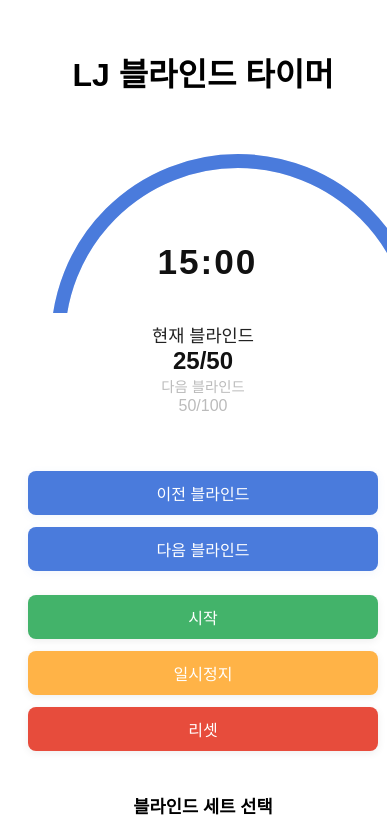
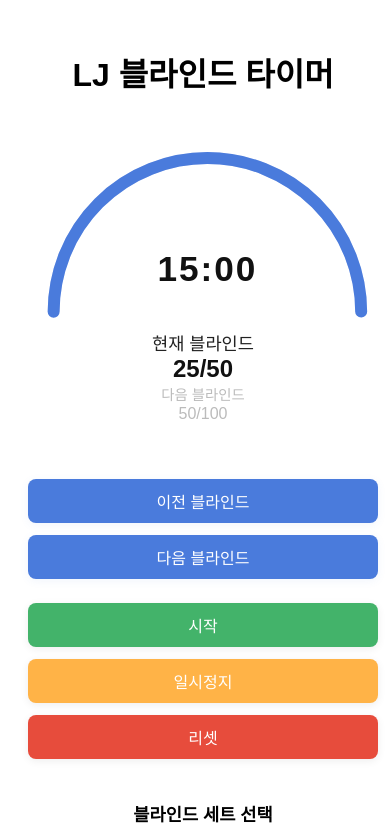
Before and after one commit to clay-LJ/blindtimer, a plain HTML site: page index.html in a window 390 px wide. Shown: the top 831 px of the page. Drawn offline with Linux system fonts and the light colour scheme.

Commit message:
모바일 ui 반영3

```diff
--- a/index.html
+++ b/index.html
@@ -51,11 +51,15 @@
             align-items: center;
             justify-content: center;
             margin: 0 auto;
+            box-sizing: border-box;
         }
         .circle-timer-svg {
             position: absolute;
             top: 0;
             left: 0;
+            width: 100%;
+            height: 100%;
+            display: block;
         }
         .timer-value {
             position: absolute;
@@ -170,12 +174,20 @@
             }
         }
         @media (max-width: 600px) {
-            .circle-timer-container, .circle-timer-svg {
+            .circle-timer-container {
                 width: 92vw !important;
                 min-width: 0;
                 max-width: 92vw !important;
-                height: 44vw !important;
-                max-height: 44vw !important;
+                height: 46vw !important;
+                max-height: 46vw !important;
+                margin: 0 auto;
+            }
+            .circle-timer-svg {
+                width: 100% !important;
+                height: 100% !important;
+                min-width: 0;
+                max-width: 100% !important;
+                display: block;
             }
             .timer-value {
                 font-size: 2.2rem;
@@ -260,7 +272,7 @@
     <h1>LJ 블라인드 타이머</h1>
     <div class="circle-timer-outer">
         <div class="circle-timer-container">
-            <svg class="circle-timer-svg" width="420" height="210">
+            <svg class="circle-timer-svg" viewBox="0 0 420 210">
                 <path id="bg-arc" d="M30,200 A180,180 0 0,1 390,200" fill="none" stroke="#e0e6f8" stroke-width="14" />
                 <path id="progress-arc" d="M30,200 A180,180 0 0,1 390,200" fill="none" stroke="#4a7bdc" stroke-width="14" stroke-linecap="round" />
             </svg>
```
